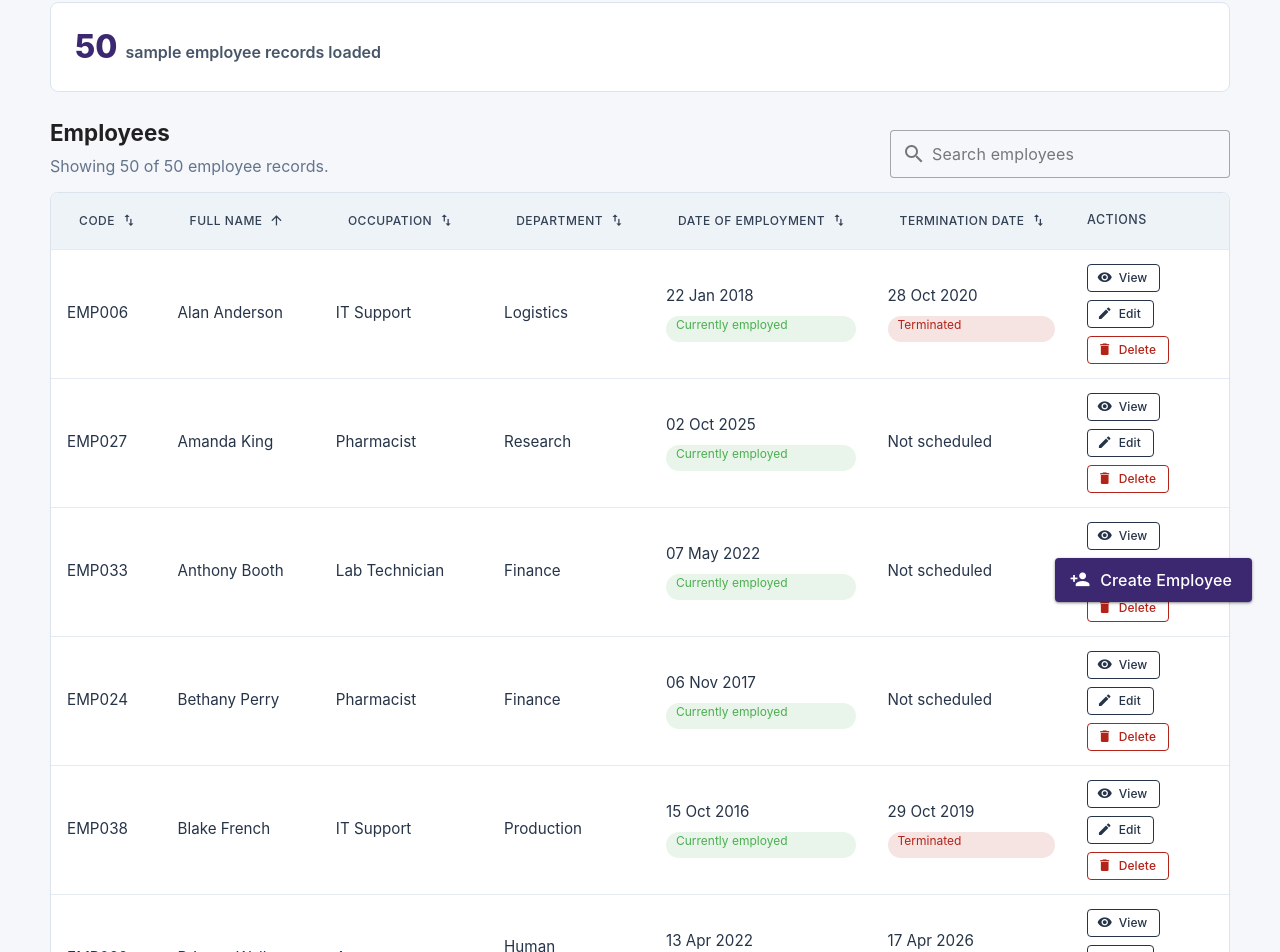
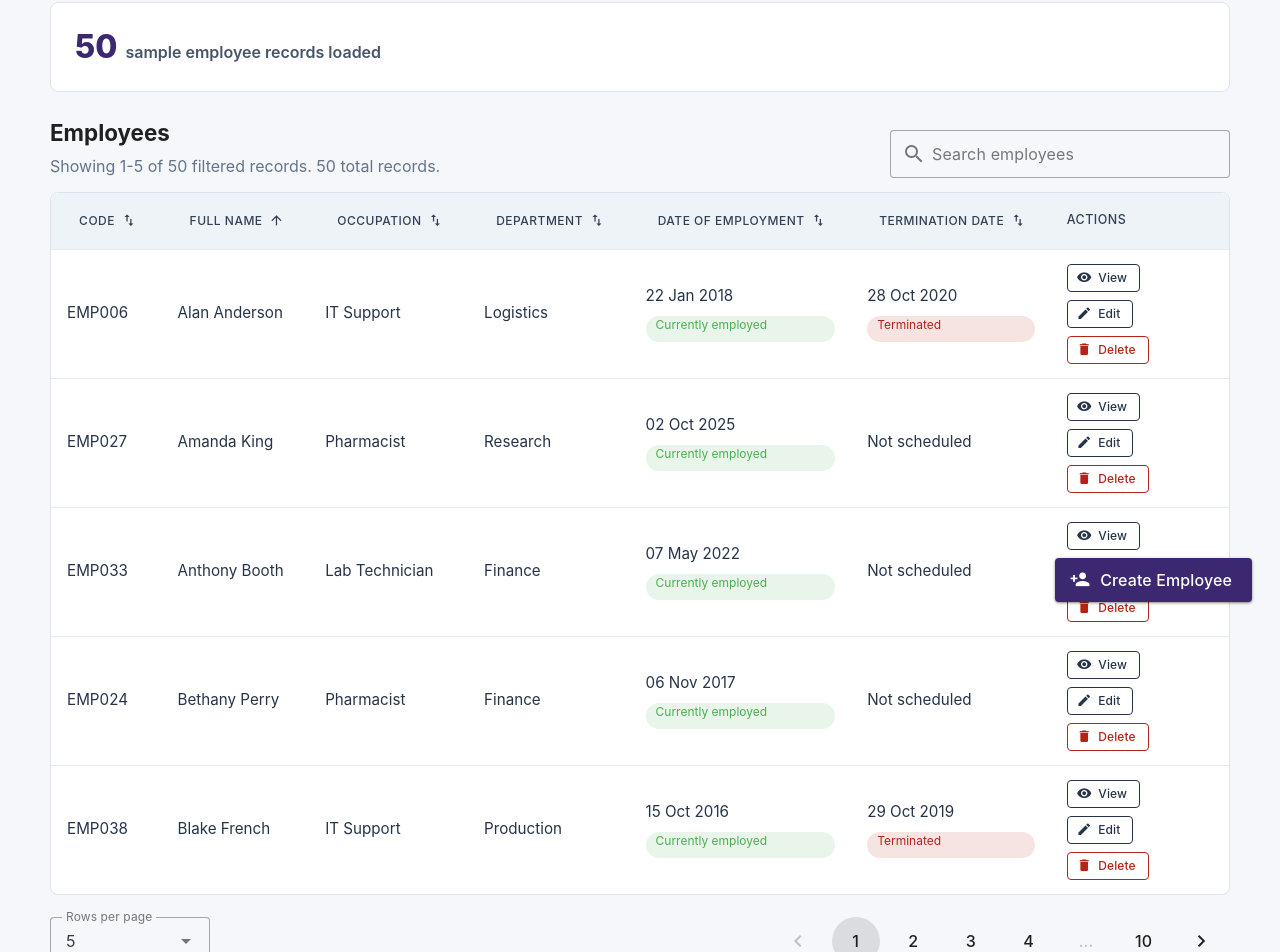
Before and after one commit to matnau04/Purple-Cross, a Vue app: page / in a window 1280 px wide. Shown: the part 170-1122 px from the top of the page. Built offline with nearby package versions, Linux system fonts and the light colour scheme.

Commit message:
Add employee table pagination

```diff
--- a/src/App.vue
+++ b/src/App.vue
@@ -21,6 +21,9 @@ const sortConfig = ref({
   key: 'fullName',
   direction: 'asc',
 });
+// Pagination values.
+const currentPage = ref(1);
+const itemsPerPage = ref(5);
 
 // Selected employee and open dialogs.
 const employeePendingDelete = ref(null);
@@ -61,6 +64,17 @@ const sortableColumns = [
 
 // Employee count.
 const employeeCount = computed(() => employees.value.length);
+// Number of pages after search and sorting.
+const totalPages = computed(() =>
+  Math.max(1, Math.ceil(sortedEmployees.value.length / itemsPerPage.value)),
+);
+// Employees shown on the current page.
+const paginatedEmployees = computed(() => {
+  const startIndex = (currentPage.value - 1) * itemsPerPage.value;
+  const endIndex = startIndex + itemsPerPage.value;
+
+  return sortedEmployees.value.slice(startIndex, endIndex);
+});
 
 // Checks new employee code.
 const employeeCodeRule = (value) => {
@@ -167,6 +181,7 @@ const setSort = (key) => {
       key,
       direction: sortConfig.value.direction === 'asc' ? 'desc' : 'asc',
     };
+    currentPage.value = 1;
     return;
   }
 
@@ -174,6 +189,19 @@ const setSort = (key) => {
     key,
     direction: 'asc',
   };
+  currentPage.value = 1;
+};
+
+// Update search and go back to page 1.
+const updateSearchQuery = (value) => {
+  searchQuery.value = value;
+  currentPage.value = 1;
+};
+
+// Update page size and go back to page 1.
+const updateItemsPerPage = (value) => {
+  itemsPerPage.value = Number(value);
+  currentPage.value = 1;
 };
 
 // Sort text.
@@ -251,6 +279,7 @@ const confirmDeleteEmployee = () => {
   employees.value = employees.value.filter(
     (currentEmployee) => currentEmployee.code !== employeeCode,
   );
+  currentPage.value = Math.min(currentPage.value, totalPages.value);
   cancelDeleteEmployee();
 };
 
@@ -295,6 +324,7 @@ const saveEmployee = () => {
     direction: 'desc',
   };
   searchQuery.value = '';
+  currentPage.value = 1;
   closeCreateEmployee();
 };
 
@@ -329,12 +359,18 @@ const saveEmployeeEdits = () => {
         <EmployeeSummary :employee-count="employeeCount" />
 
         <EmployeeTable
-          v-model:search-query="searchQuery"
+          :current-page="currentPage"
           :employee-count="employeeCount"
-          :employees="sortedEmployees"
+          :employees="paginatedEmployees"
+          :items-per-page="itemsPerPage"
+          :result-count="sortedEmployees.length"
           :sortable-columns="sortableTableColumns"
+          :total-pages="totalPages"
           @delete-employee="requestDeleteEmployee"
           @edit-employee="editEmployee"
+          @update:current-page="currentPage = $event"
+          @update:items-per-page="updateItemsPerPage"
+          @update:search-query="updateSearchQuery"
           @set-sort="setSort"
           @view-employee="viewEmployee"
         />
--- a/src/components/EmployeeTable.vue
+++ b/src/components/EmployeeTable.vue
@@ -1,4 +1,5 @@
 <script setup>
+import { computed } from 'vue';
 import {
   formatDate,
   getEmploymentStatus,
@@ -7,7 +8,11 @@ import {
   getTerminationStatusColor,
 } from '../utils/employeeDates';
 
-defineProps({
+const props = defineProps({
+  currentPage: {
+    type: Number,
+    required: true,
+  },
   employeeCount: {
     type: Number,
     required: true,
@@ -20,8 +25,20 @@ defineProps({
     type: String,
     required: true,
   },
+  itemsPerPage: {
+    type: Number,
+    required: true,
+  },
+  resultCount: {
+    type: Number,
+    required: true,
+  },
   sortableColumns: {
     type: Array,
+    required: true,
+  },
+  totalPages: {
+    type: Number,
     required: true,
   },
 });
@@ -30,6 +47,8 @@ defineProps({
 const emit = defineEmits([
   'delete-employee',
   'edit-employee',
+  'update:current-page',
+  'update:items-per-page',
   'update:search-query',
   'set-sort',
   'view-employee',
@@ -38,6 +57,17 @@ const emit = defineEmits([
 
 const getSortLabel = (column) => column.sortLabel;
 const getSortIcon = (column) => column.sortIcon;
+const pageSizeOptions = [5, 10, 25, 50];
+const firstVisibleRecord = computed(() => {
+  if (props.resultCount === 0) {
+    return 0;
+  }
+
+  return (props.currentPage - 1) * props.itemsPerPage + 1;
+});
+const lastVisibleRecord = computed(() =>
+  Math.min(props.currentPage * props.itemsPerPage, props.resultCount),
+);
 </script>
 
 <template>
@@ -47,7 +77,8 @@ const getSortIcon = (column) => column.sortIcon;
       <div>
         <h2 id="employee-table-title">Employees</h2>
         <p>
-          Showing {{ employees.length }} of {{ employeeCount }} employee records.
+          Showing {{ firstVisibleRecord }}-{{ lastVisibleRecord }} of {{ resultCount }} filtered records.
+          {{ employeeCount }} total records.
         </p>
       </div>
       <!-- Emit an empty string instead of null when Vuetify's clear button is used. -->
@@ -155,5 +186,28 @@ const getSortIcon = (column) => column.sortIcon;
         </tr>
       </tbody>
     </v-table>
+
+    <div class="pagination-bar">
+      <!-- Lets the user choose how many rows to see on each page. -->
+      <v-select
+        density="comfortable"
+        hide-details
+        item-title="label"
+        item-value="value"
+        label="Rows per page"
+        :items="pageSizeOptions.map((value) => ({ label: `${value}`, value }))"
+        :model-value="itemsPerPage"
+        variant="outlined"
+        @update:model-value="emit('update:items-per-page', $event)"
+      />
+      <!-- Moves between pages of the filtered employee list. -->
+      <v-pagination
+        :length="totalPages"
+        :model-value="currentPage"
+        rounded="circle"
+        total-visible="5"
+        @update:model-value="emit('update:current-page', $event)"
+      />
+    </div>
   </section>
 </template>
--- a/src/styles.css
+++ b/src/styles.css
@@ -181,6 +181,19 @@ h2 {
   text-align: center;
 }
 
+.pagination-bar {
+  /* Pagination controls. */
+  align-items: center;
+  display: flex;
+  gap: 16px;
+  justify-content: space-between;
+  padding: 18px 0 0;
+}
+
+.pagination-bar .v-select {
+  max-width: 160px;
+}
+
 .create-employee-button {
   /* Create button. */
   bottom: 28px;
@@ -246,6 +259,15 @@ h2 {
     width: 100%;
   }
 
+  .pagination-bar {
+    align-items: stretch;
+    flex-direction: column;
+  }
+
+  .pagination-bar .v-select {
+    max-width: none;
+  }
+
   .create-employee-button {
     bottom: 18px;
     left: 20px;
```
